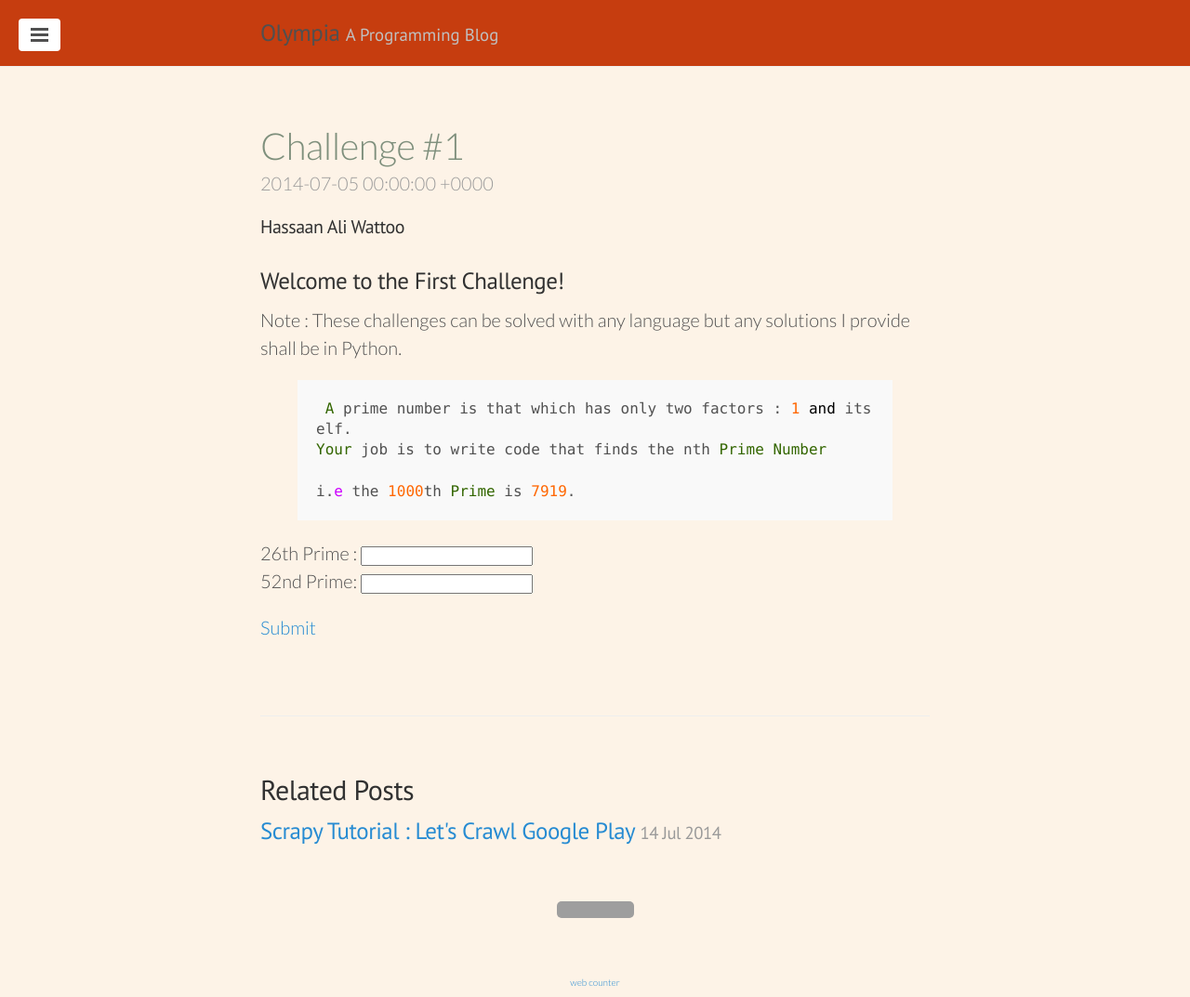
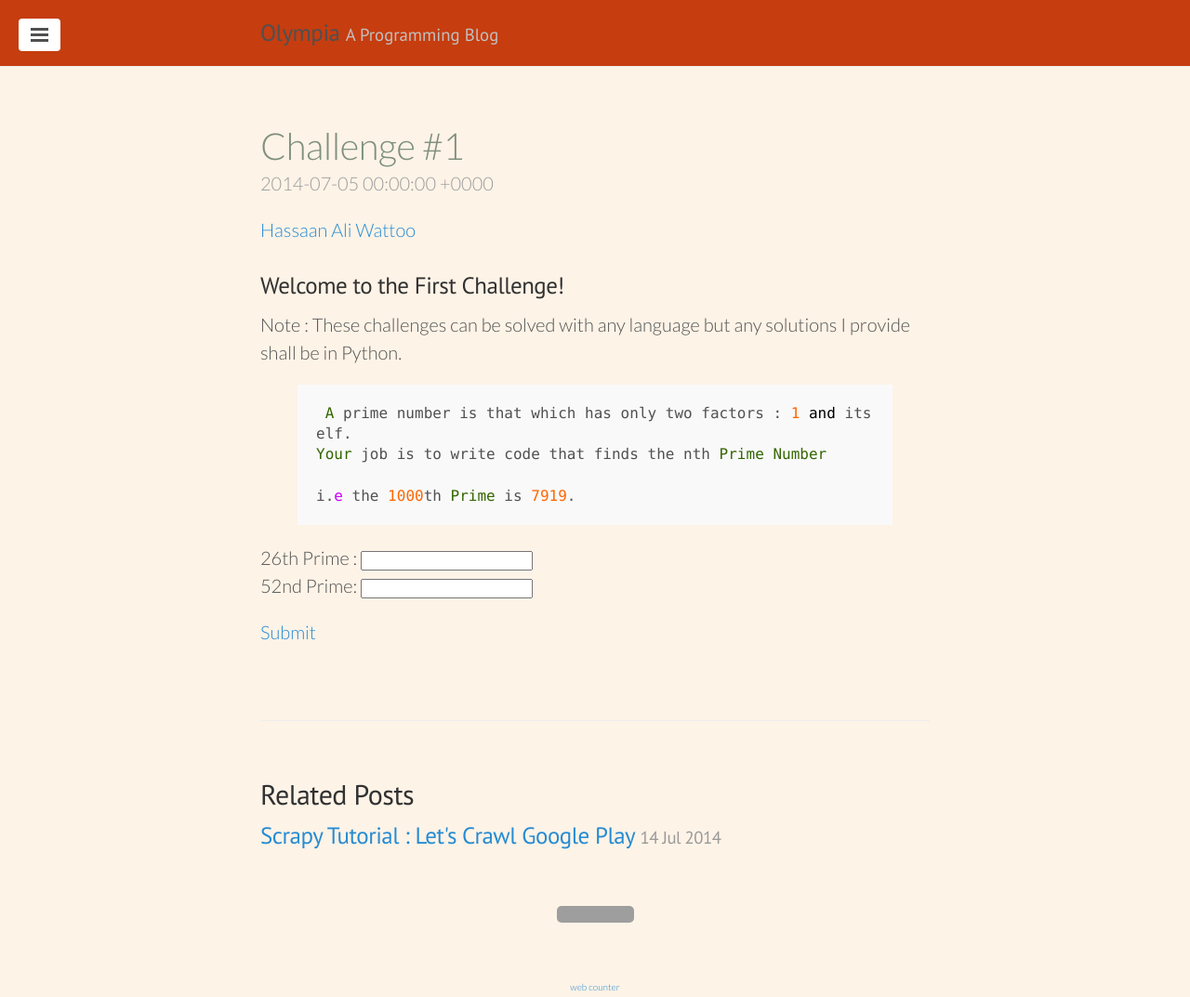
Before and after one commit to hassaanaliw/hassaanaliw.github.io, a Jekyll site: the page built from _posts/2014-07-05-challenge-1.md, in a window 1280 px wide. Shown: the whole page at 93% size. Built offline with Jekyll 4.4.1, drawn with Linux system fonts in a browser that asks for light colours; Markdown is read by kramdown in place of the engine named in the settings; grey boxes are pictures that could not be loaded.

```diff
--- a/_layouts/post.html
+++ b/_layouts/post.html
@@ -5,7 +5,7 @@ layout: default
 <div class="post">
   <h1 class="post-title">{{ page.title }}</h1>
   <span class="post-date">{{ page.date}}</span>
-  <h4>Hassaan Ali Wattoo</h4>
+  <a href="/about">Hassaan Ali Wattoo</a>
   {{ content }}
 </div>
 
```
